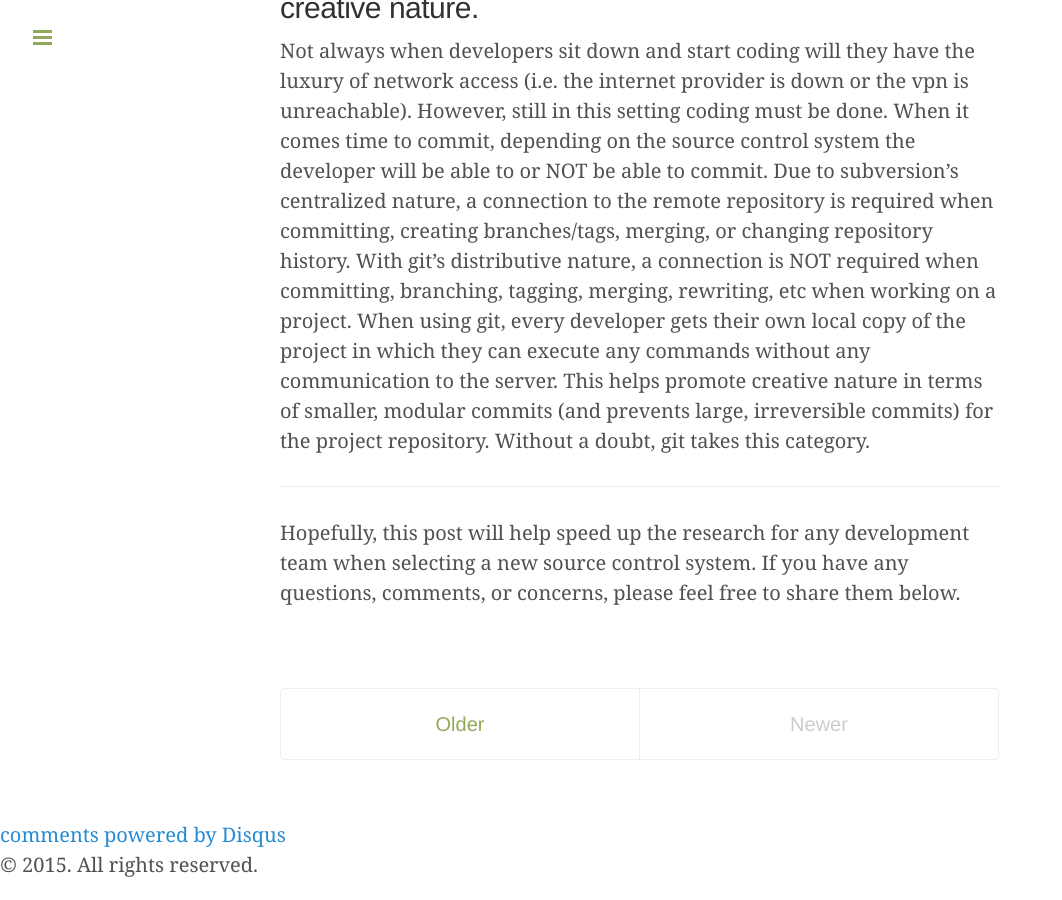
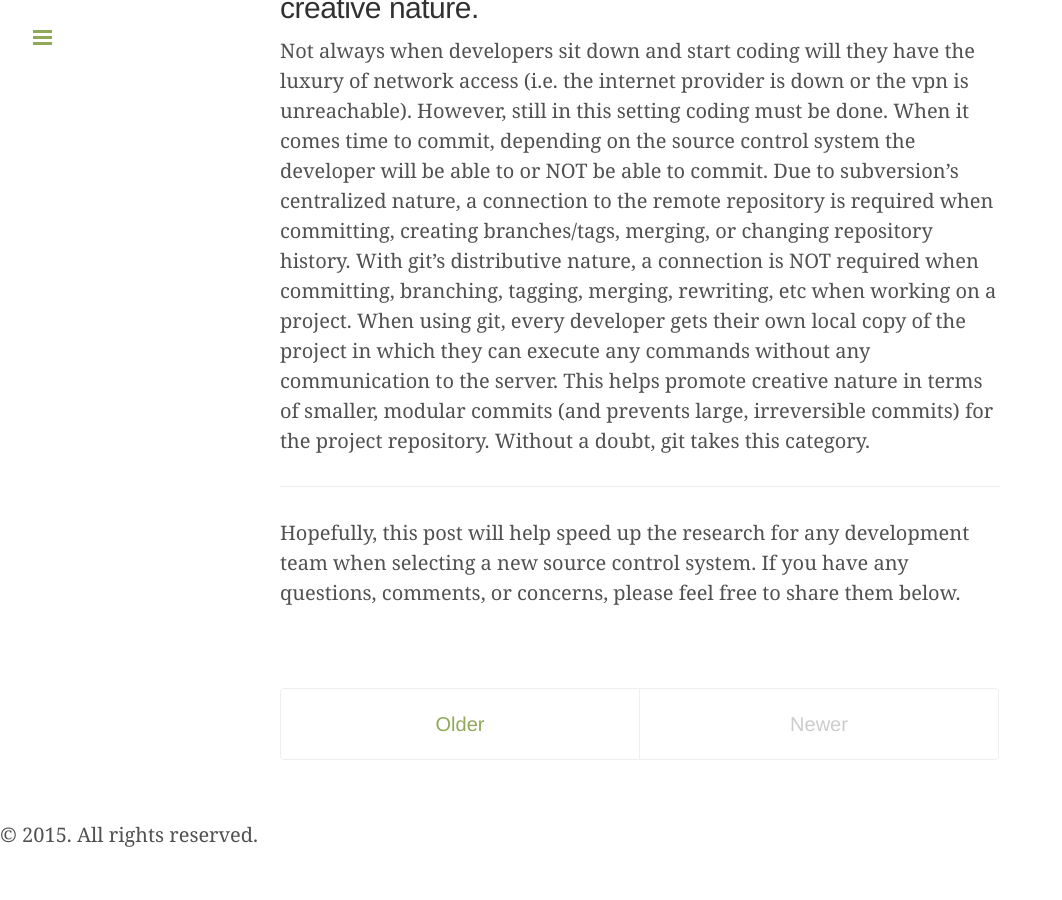
Before and after one commit to BBird40/BBird40.github.io, a Jekyll site: the page built from index.html, in a window 1280 px wide and 900 px high, scrolled down 7200 px. Shown: the whole window, without its empty margins (0-1062 px from the left). Built offline with Jekyll 4.4.1, drawn with Linux system fonts in a browser that asks for light colours; Markdown is read by kramdown in place of the engine named in the settings; the list of posts is cut into pages by our own code; comment, search, counter and statistics services are not loaded; after the commit the page ends 8070 px from its top, so only the background shows below that; part of the change alters nothing that is shown.

Commit message:
updating comments html.

```diff
--- a/_includes/comments.html
+++ b/_includes/comments.html
@@ -1,8 +1,10 @@
+{% if page.comments %}
 <div id="disqus_thread"></div>
-
-	<script type="text/javascript">
+    <script type="text/javascript">
         /* * * CONFIGURATION VARIABLES: EDIT BEFORE PASTING INTO YOUR WEBPAGE * * */
         var disqus_shortname = 'byrd'; // required: replace example with your forum shortname
+        var disqus_developer = 1; // Comment out when the site is live
+        var disqus_identifier = "{{ page.url }}";
 
         /* * * DON'T EDIT BELOW THIS LINE * * */
         (function() {
@@ -11,6 +13,6 @@
             (document.getElementsByTagName('head')[0] || document.getElementsByTagName('body')[0]).appendChild(dsq);
         })();
     </script>
-
-	<noscript>Please enable JavaScript to view the <a href="http://disqus.com/?ref_noscript">comments powered by Disqus.</a></noscript>
-	<a href="http://disqus.com" class="dsq-brlink">comments powered by <span class="logo-disqus">Disqus</span></a>
+    <noscript>Please enable JavaScript to view the <a href="http://disqus.com/?ref_noscript">comments powered by Disqus.</a></noscript>
+    <a href="http://disqus.com" class="dsq-brlink">comments powered by <span class="logo-disqus">Disqus</span></a>
+{% endif %}
```
